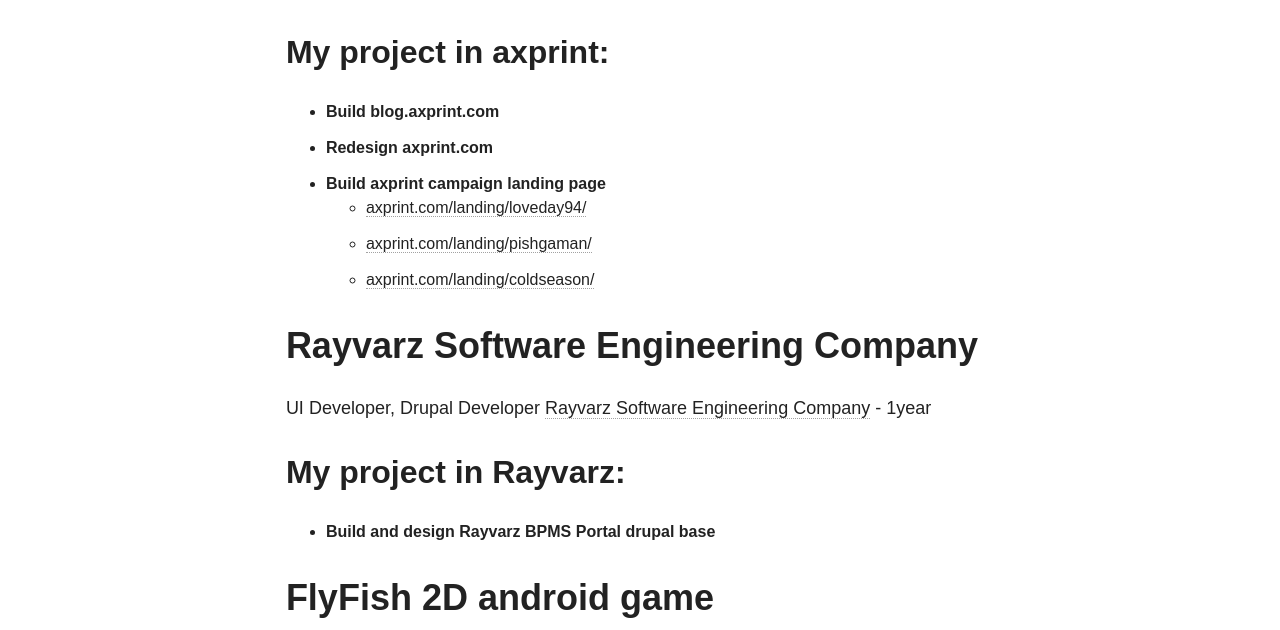
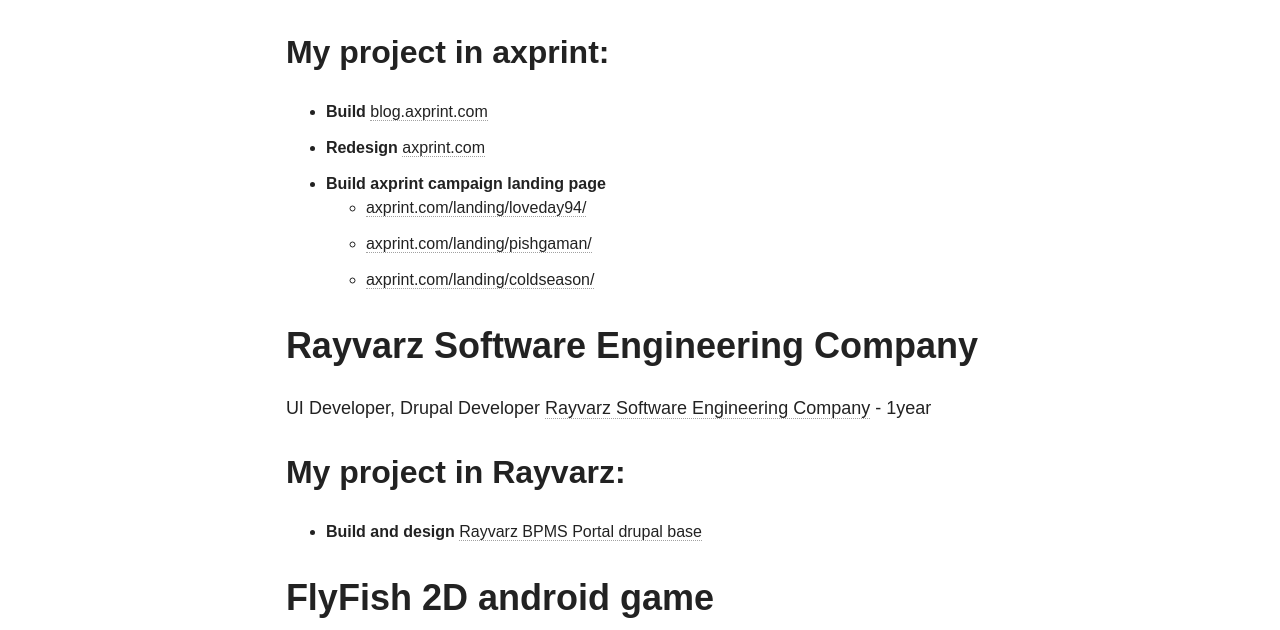
Before and after one commit to pooyagolchian/jekyll-theme, a Jekyll site: the page built from projects/index.md, in a window 1280 px wide. Shown: the part 1208-1838 px from the top of the page. Built offline with Jekyll 4.4.1, drawn with Linux system fonts in a browser that asks for light colours; nearby versions of some CDN libraries.

Commit message:
Add all files

```diff
--- a/projects/index.md
+++ b/projects/index.md
@@ -17,8 +17,8 @@
 Senior UI developer, Drupal developer, Linux Admin at [axprint.com](http://axprint.com). 5 Sep 2015 - NOW
 
 ## My project in axprint:
-* **Build [blog.axprint.com](http://blog.axprint.com)**
-* **Redesign [axprint.com](http://axprint.com)**
+* **Build** [blog.axprint.com](http://blog.axprint.com)
+* **Redesign** [axprint.com](http://axprint.com)
 * **Build axprint campaign landing page**
     - [axprint.com/landing/loveday94/](http://axprint.com/landing/loveday94/)
     - [axprint.com/landing/pishgaman/](http://axprint.com/landing/pishgaman/)
@@ -29,7 +29,7 @@
 
 
 ## My project in Rayvarz:
-* **Build and design [Rayvarz BPMS Portal drupal base](http://bpms.rayvarz.com)**
+* **Build and design** [Rayvarz BPMS Portal drupal base](http://bpms.rayvarz.com)
 
 
 # FlyFish 2D android game
```
